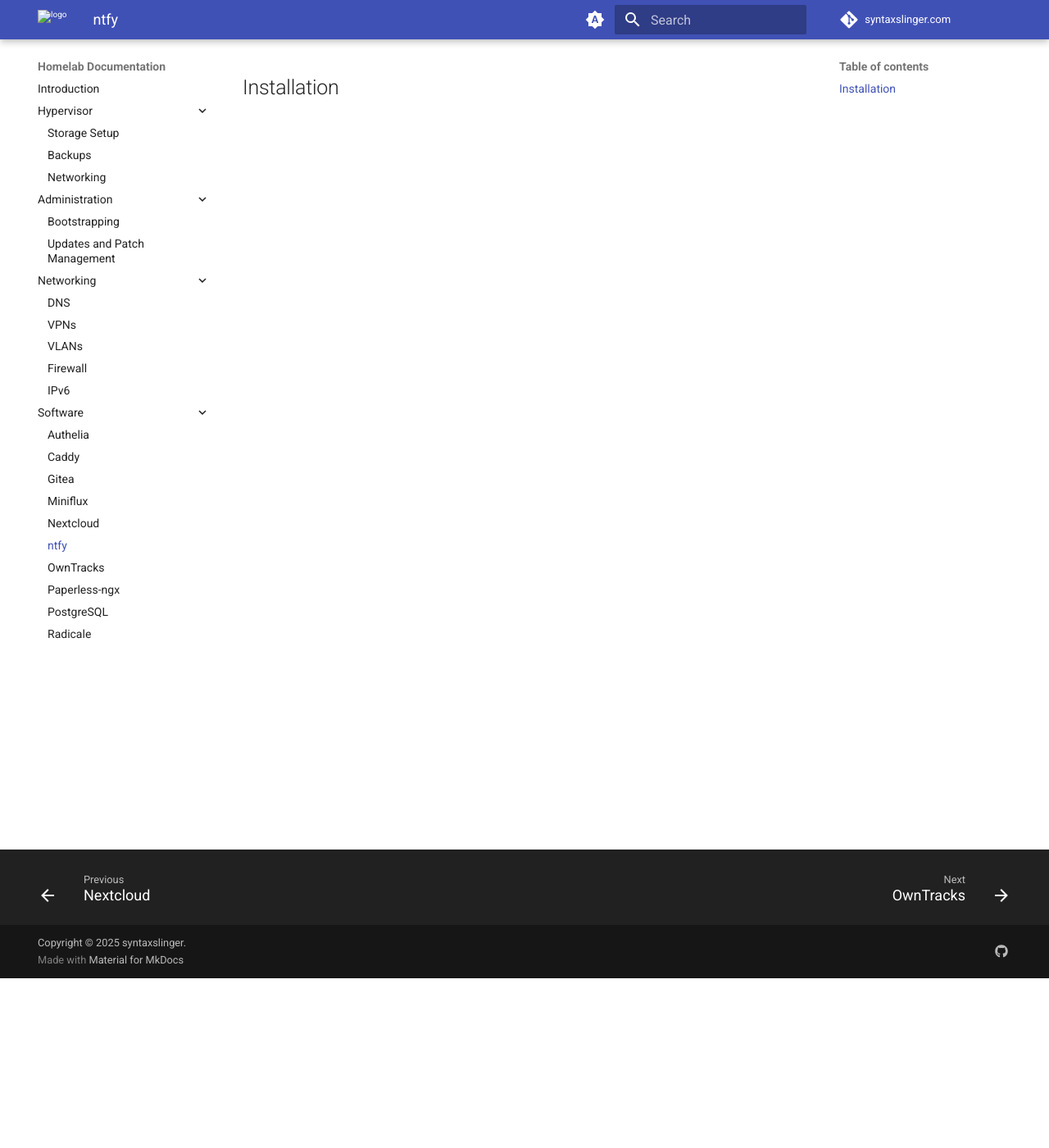
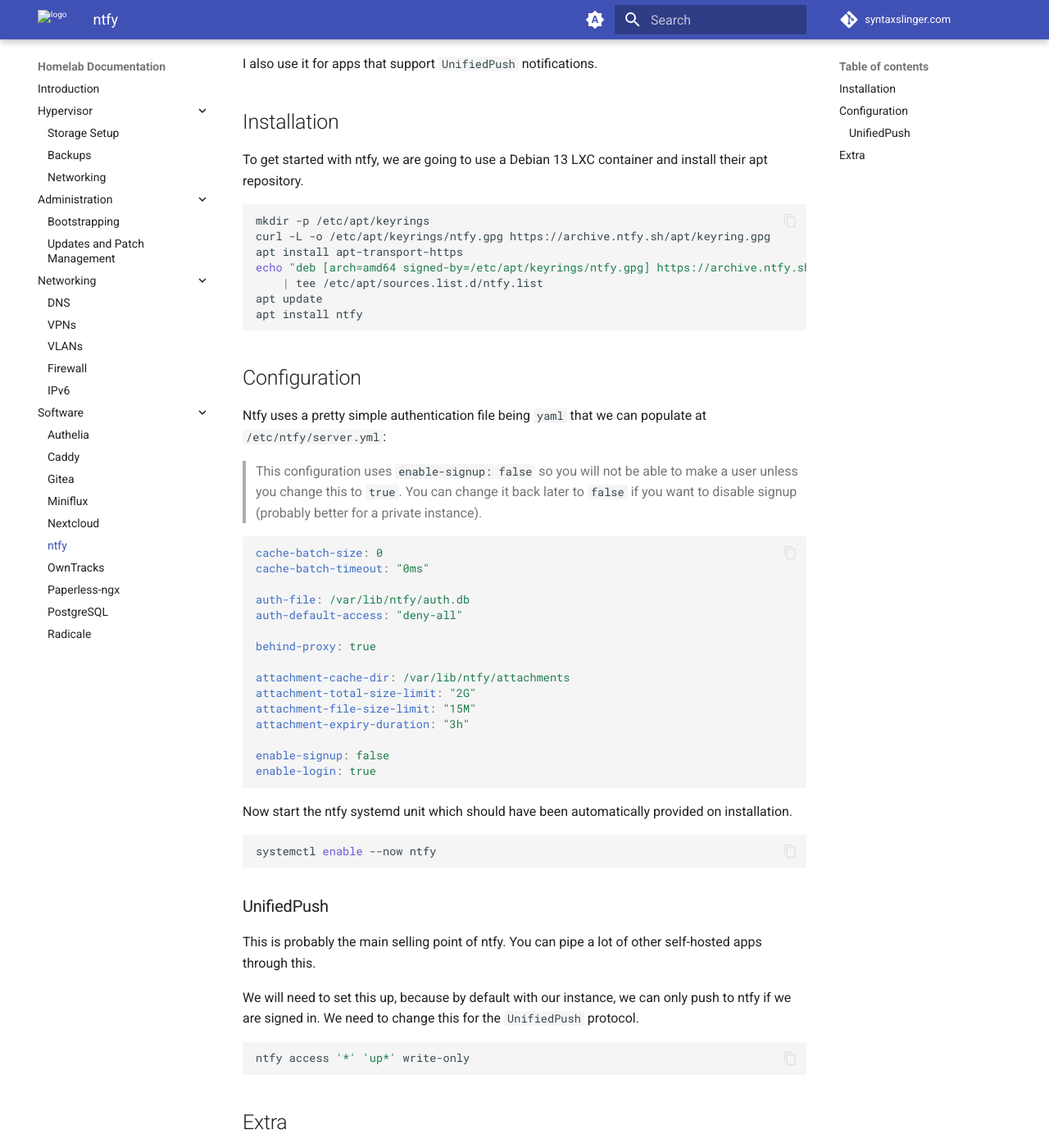
Before and after one commit to thesyntaxslinger/syntaxslinger.com, an MkDocs documentation site: the page built from docs/docs/software/ntfy.md, in a window 1280 px wide and 1400 px high, scrolled down 207 px. Shown: the whole window at 82% size. Built offline with MkDocs 1.6.1 and Material for MkDocs 9.7.7, drawn with Linux system fonts in a browser that asks for light colours; plug-ins that fetch from the network failed and are left out; comment, search, counter and statistics services are not loaded; some of the changed text lies outside the part shown.

Commit message:
feat: Finish ntfy.md

````diff
--- a/docs/docs/software/ntfy.md
+++ b/docs/docs/software/ntfy.md
@@ -2,4 +2,99 @@
 
 ntfy is a self-hosted service that you can pipe multiple applications notifications through essentially. I like it since I don't need to shove my homelab notifications through cloud services like Google FCM or Apples IOS.
 
+I also use it for apps that support `UnifiedPush` notifications.
+
 ## Installation
+
+To get started with ntfy, we are going to use a Debian 13 LXC container and install their apt repository.
+
+```shell
+mkdir -p /etc/apt/keyrings
+curl -L -o /etc/apt/keyrings/ntfy.gpg https://archive.ntfy.sh/apt/keyring.gpg
+apt install apt-transport-https
+echo "deb [arch=amd64 signed-by=/etc/apt/keyrings/ntfy.gpg] https://archive.ntfy.sh/apt stable main" \
+    | tee /etc/apt/sources.list.d/ntfy.list
+apt update
+apt install ntfy
+```
+
+## Configuration
+
+Ntfy uses a pretty simple authentication file being `yaml` that we can populate at `/etc/ntfy/server.yml`:
+
+> This configuration uses `enable-signup: false` so you will not be able to make a user unless you change this to `true`. You can change it back later to `false` if you want to disable signup (probably better for a private instance).
+
+```yaml
+cache-batch-size: 0
+cache-batch-timeout: "0ms"
+
+auth-file: /var/lib/ntfy/auth.db
+auth-default-access: "deny-all"
+
+behind-proxy: true
+
+attachment-cache-dir: /var/lib/ntfy/attachments
+attachment-total-size-limit: "2G"
+attachment-file-size-limit: "15M"
+attachment-expiry-duration: "3h"
+
+enable-signup: false
+enable-login: true
+```
+
+Now start the ntfy systemd unit which should have been automatically provided on installation.
+
+```shell
+systemctl enable --now ntfy
+```
+
+### UnifiedPush
+
+This is probably the main selling point of ntfy. You can pipe a lot of other self-hosted apps through this.
+
+We will need to set this up, because by default with our instance, we can only push to ntfy if we are signed in. We need to change this for the `UnifiedPush` protocol.
+
+```shell
+ntfy access '*' 'up*' write-only
+```
+
+## Extra
+
+I like to start tasks and then get notified later from them when doing sys-admin work. I wrote a nice little bash script that I just `curl | bash` for when I want to do this.
+
+Here is the script:
+
+```bash
+#!/bin/bash
+
+check_dependency() {
+    if ! command -v "$1" &> /dev/null; then
+        echo "Error: Required command '$1' not found in PATH" >&2
+        exit 1
+    fi
+}
+
+check_dependency curl
+check_dependency jq
+
+INPUT=$(cat)
+
+JSON=$(jq -n --arg msg "$INPUT" \
+             --arg title "Command output" \
+             --arg topic "up-secret" \
+             --argjson priority 3 \
+             '{topic: $topic, title: $title, message: $msg, priority: $priority}')
+
+
+curl -X POST -H "Content-Type: application/json" \
+     -d "$JSON" \
+     'https://ntfy.mydomain.com'
+```
+
+I then just can do a task like this:
+
+```shell
+ls -alh | bash -c "$(curl -fsSL https://scripts.mydomain.com/ntfysend.sh)"
+```
+
+Which gets send straight to my ntfy instance.
````
